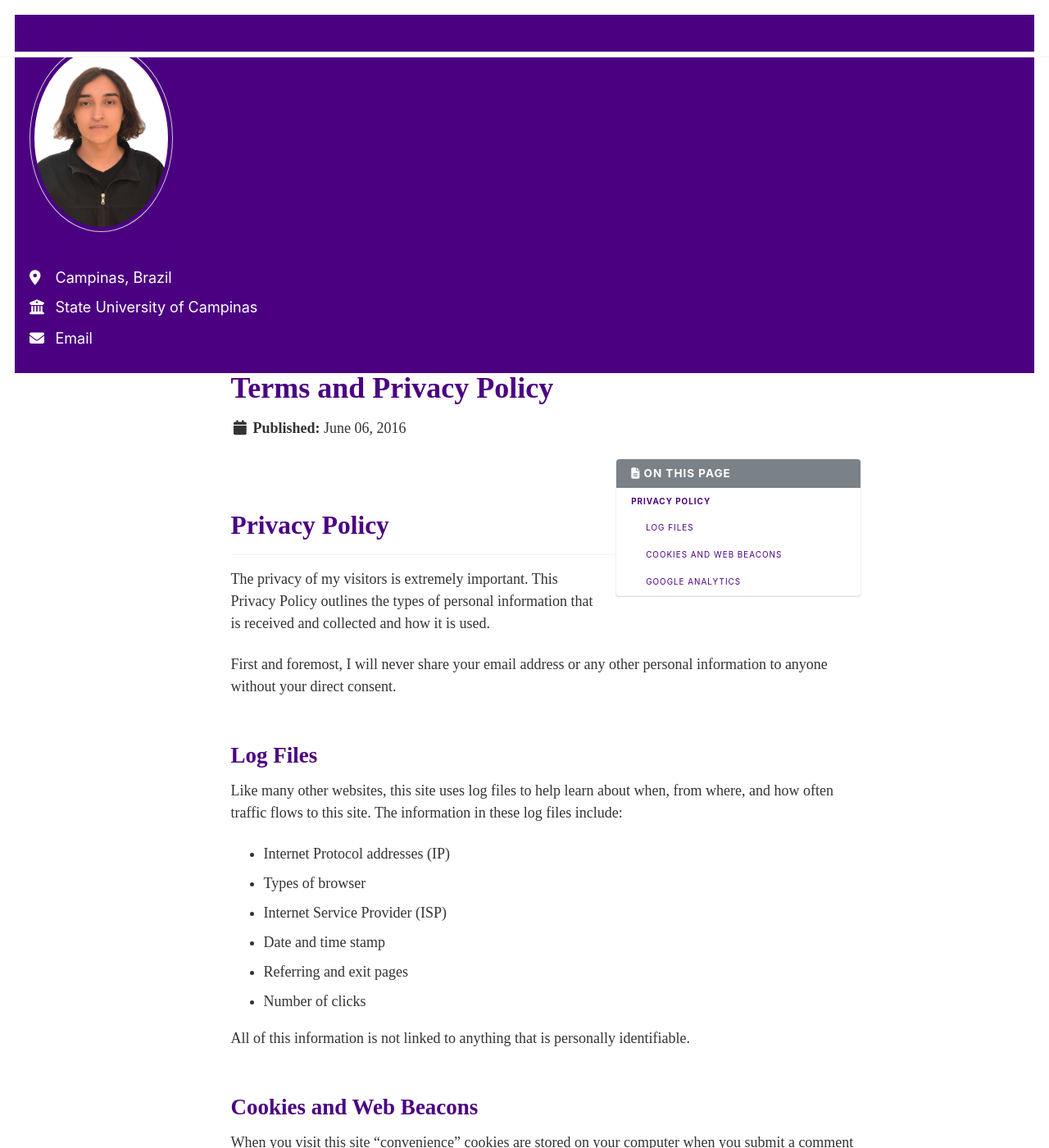
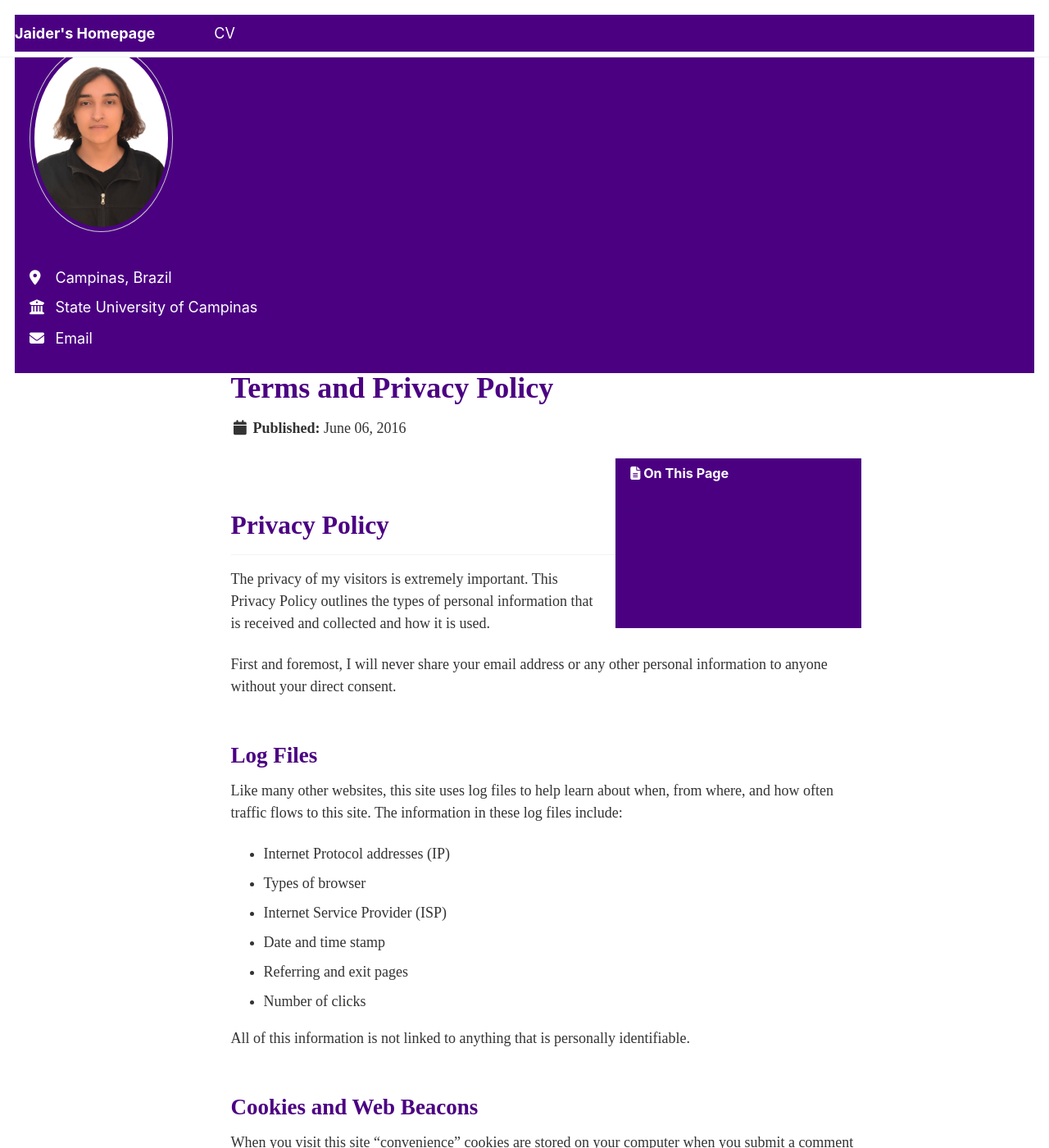
Before and after one commit to jaider-torres/jaider-torres.github.io, a Jekyll site: the page built from _pages/terms.md, in a window 1280 px wide and 1400 px high. Shown: the whole window at 82% size. Built offline with Jekyll 4.4.1, drawn with Linux system fonts in a browser that asks for light colours.

Commit message:
Update _navigation.scss

```diff
--- a/_sass/_navigation.scss
+++ b/_sass/_navigation.scss
@@ -51,7 +51,6 @@
   }
 }
 
-
 /*
    Post pagination navigation links
    ========================================================================== */
@@ -83,7 +82,8 @@
       line-height: 1.5;
       text-align: center;
       text-decoration: none;
-      color: mix(#fff, $gray, 25%);
+      color: #ffffff; // Changed to white for better visibility
+      background: #4b0082; // Changed to your preferred theme color
       border: 1px solid $light-gray;
       border-radius: 0;
 
@@ -92,7 +92,7 @@
       }
 
       &.current {
-        color: #fff;
+        color: #ffffff;
         background: $primary-color;
       }
 
@@ -131,7 +131,8 @@
     font-weight: bold;
     text-align: center;
     text-decoration: none;
-    color: mix(#fff, $gray, 50%);
+    color: #ffffff; // Changed to white for better visibility
+    background: #4b0082; // Changed to your preferred theme color
     border: 1px solid $light-gray;
     border-radius: $border-radius;
 
@@ -167,7 +168,6 @@
   border-top: 1px solid $border-color;
 }
 
-
 /*
    Priority plus navigation
    ========================================================================== */
@@ -181,7 +181,7 @@
     display: block;
     margin: 0 1rem;
     padding: 0.5rem 0;
-    color: $masthead-link-color;
+    color: #ffffff; // Changed to white for better visibility
     text-decoration: none;
 
     &:hover {
@@ -310,12 +310,10 @@
   }
 }
 
-
 /*
    Navigation list
    ========================================================================== */
 
-/* Navigation list styles */
 .nav__list {
   font-size: 1.25rem;
 
@@ -326,11 +324,10 @@
   a {
     display: block;
     padding: 0.125em 0;
-    color: #fff; // Change text color to white
+    color: #ffffff; // Changed to white for better visibility
 
     &:hover {
       text-decoration: underline;
-      color: #e0e0e0; // Optional: Change hover color to a lighter shade for contrast
     }
   }
 
@@ -338,62 +335,16 @@
     margin-left: -0.5em;
     padding-left: 0.5em;
     padding-right: 0.5em;
-    color: #fff; // Keep active text color white
+    color: #ffffff; // Changed to white for better visibility
     font-weight: bold;
-    background: #4b0082; // Change background to your desired color for active links
+    background: #4b0082; // Changed to your preferred theme color
     border-radius: $border-radius;
 
     &:hover {
-      color: #fff; // Keep hover color for active links white
+      color: #ffffff;
     }
   }
 }
-
-/* Adjust styles for the greedy navigation, if applicable */
-.greedy-nav {
-  // Existing styles...
-
-  button {
-    background-color: #4b0082; // Change button background to your desired color
-    color: #fff; // Set button text color to white
-    // Other existing styles...
-  }
-
-  a {
-    color: #4b0082; // Change link color in greedy navigation to match the theme
-
-    &:hover {
-      color: #000; // Change hover color for better visibility
-    }
-  }
-
-  // Other existing styles...
-}
-
-/* Pagination button styles */
-.pagination {
-  // Existing styles...
-
-  li {
-    a {
-      color: #4b0082; // Change pagination link color to your theme color
-      border: 1px solid #4b0082; // Change border to match your theme
-
-      &:hover {
-        color: #fff; // Optional: Change hover color for pagination links
-        background: #4b0082; // Optional: Add background color on hover
-      }
-
-      &.current {
-        color: #fff; // Keep current link text color white
-        background: $primary-color; // Adjust to your desired active color
-      }
-
-      // Other existing styles...
-    }
-  }
-}
-
 
 .nav__title {
   margin: 0;
@@ -401,6 +352,8 @@
   font-family: $sans-serif-narrow;
   font-size: $type-size-5;
   font-weight: bold;
+  color: #ffffff; // Changed to white for better visibility
+  background: #4b0082; // Changed to your preferred theme color
 }
 
 .nav__sub-title {
@@ -412,72 +365,31 @@
   font-weight: bold;
   text-transform: uppercase;
   border-bottom: 1px solid $border-color;
+  color: #ffffff; // Changed to white for better visibility
 }
-
 
 /*
    Table of contents navigation
    ========================================================================== */
 
 .toc {
-  font-family: $sans-serif-narrow;
-  color: $gray;
-  text-transform: uppercase;
-  letter-spacing: 1px;
-  background-color: #fff;
-  border: 1px solid $border-color;
-  border-radius: $border-radius;
-  box-shadow: $box-shadow;
-
-  .nav__title {
-    color: #fff;
-    font-size: $type-size-6;
-    background: $primary-color;
-    border-top-left-radius: $border-radius;
-    border-top-right-radius: $border-radius;
-  }
-}
-
-.toc__menu {
-  margin: 0;
-  padding: 0;
-  width: 100%;
-  list-style: none;
-  font-size: 0.8rem;
+  font-size: 0.9rem;
+  background: $background-color;
 
   a {
     display: block;
-    padding: 0.5rem 1rem;
-    color: $gray;
-    font-size: $type-size-7;
-    font-weight: bold;
-    line-height: 1.5;
-    border-bottom: 1px solid $border-color;
-    text-decoration-line: none !important;
+    padding: 0.5rem;
+    color: #ffffff; // Changed to white for better visibility
+    text-decoration: none;
 
     &:hover {
-      color: #000;
-      background: $lighter-gray;
+      text-decoration: underline;
     }
   }
 
-  > li:last-child {
-    a {
-      border-bottom: none;
-    }
-  }
-
-  li ul > li a {
-    padding-left: 2rem;
-    font-weight: normal;
-  }
-
-  /* hide sub sub links on small screens*/
-  li > ul li {
-    display: none;
-
-    @include breakpoint($medium) {
-      display: block;
-    }
+  .active {
+    font-weight: bold;
+    color: #ffffff; // Changed to white for better visibility
+    background: #4b0082; // Changed to your preferred theme color
   }
 }
```
